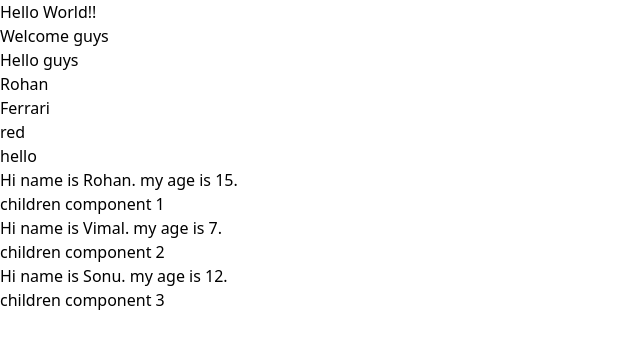
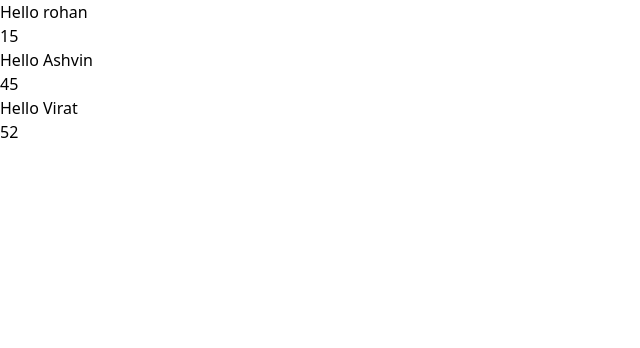
Before and after one commit to gojosataru001/react-Tutedude, a React (Vite) app: page / in a window 1280 px wide. Shown: the top 348 px of the page, without its empty margins (0-640 px from the left). Built offline with nearby package versions, Linux system fonts and the light colour scheme.

Commit message:
props with class components

```diff
--- a/src/App.jsx
+++ b/src/App.jsx
@@ -1,14 +1,16 @@
-import Greet from './components/Greet'
-import Welcome from './components/Welcome'
-import Hello from './components/Hello'
-import HelloMessage from './components/HelloMessage'
+// import Greet from './components/Greet'
+// import Welcome from './components/Welcome'
+// import Hello from './components/Hello'
+// import HelloMessage from './components/HelloMessage'
+import Class from './components/Class'
+let a = "rohan"
 
 function App() {
 
 
   return (
     <>
-      <Greet />
+      {/* <Greet />
       <Welcome />
       <Hello />
       <HelloMessage name="Rohan" age="15">
@@ -19,7 +21,10 @@ function App() {
       </HelloMessage>
       <HelloMessage name="Sonu" age="12">
         <p>children component 3</p>
-      </HelloMessage>
+      </HelloMessage> */}
+      <Class  name={a} age="15"/>
+      <Class  name="Ashvin" age="45"/>
+      <Class  name="Virat" age="52"/>
     </>
   )
 }
--- /dev/null
+++ b/src/components/Class.jsx
@@ -0,0 +1,11 @@
+import React from 'react'
+class Class extends React.Component{
+    render(){
+        return(<>
+            <div>Hello {this.props.name}</div>
+            <h1>{this.props.age}</h1>
+            </>
+        )
+    }
+}
+export default Class;
```
